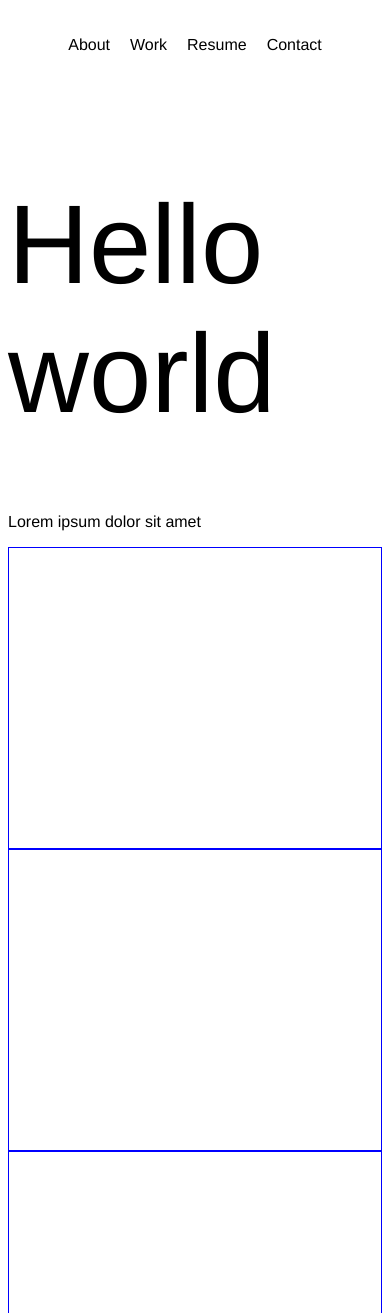
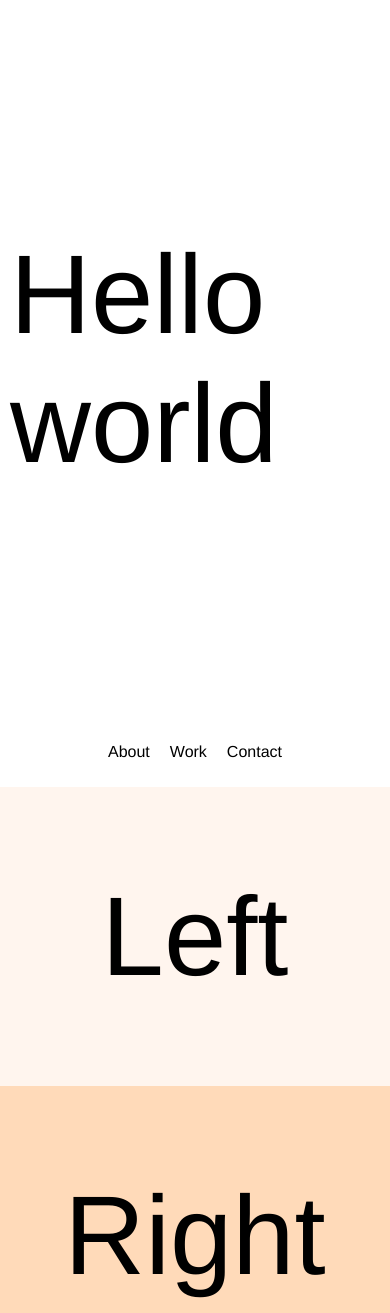
Before and after one commit to alexanderlim9/portfolio-v2, a website: page app/index.html in a window 390 px wide. Shown: the top 1313 px of the page. Drawn offline with Linux system fonts and the light colour scheme.

Commit message:
start mobile-first

```diff
--- a/app/index.html
+++ b/app/index.html
@@ -16,6 +16,9 @@
     <link rel="stylesheet" type="text/css" href="css/style.css">
 </head>
 <body>
+<div class="hero">
+    <h1>Hello world</h1>
+</div>
 <div class="nav">
     <div class="nav-link">
         <p>About</p>
@@ -24,46 +27,15 @@
         <p>Work</p>
     </div>
     <div class="nav-link">
-            <p>Resume</p>
-        </div>
-        <div class="nav-link">
         <p>Contact</p>
     </div>
 </div>
-    <div class="container">
-        <!--<div class="row nav">-->
-
-            <!--<div class="col-1">-->
-                <!--About-->
-            <!--</div>-->
-            <!--<div class="col-1">-->
-                <!--Work-->
-            <!--</div>-->
-            <!--<div class="col-1">-->
-                <!--Resume-->
-            <!--</div>-->
-            <!--<div class="col-1">-->
-                <!--Contact-->
-            <!--</div>-->
-        <!--</div>-->
-        <div class="row hero">
-            <h1>Hello world</h1>
+<div class="about">
+    <div class="left">
+        <h1>Left</h1>
     </div>
-        <div class="row intro">
-            <p>
-                Lorem ipsum dolor sit amet
-            </p>
-        </div>
-        <div class="row gallery">
-            <div class="col-4">
-                <div class="project"></div>
-            </div>
-            <div class="col-4">
-                <div class="project"></div>
-            </div>
-            <div class="col-4">
-                <div class="project"></div>
-            </div>
+    <div class="right">
+        <h1>Right</h1>
     </div>
 </div>
 </body>
--- a/app/less/style.less
+++ b/app/less/style.less
@@ -1,29 +1,68 @@
+
+
 html, body {
   font-size: 16px;
   font-family: "Helvetica Neue";
+  height: 100%;
+  margin: 0px;
 }
+
 h1 {
   font-weight: 500;
   font-size: 7em;
+  padding: 10px;
 }
 
 .hero {
-  margin-top: 100px;
+  display: flex;
+  height: 85%;
+  justify-content: center;
+  align-items: center;
 }
 
-.project {
-  height: 300px;
-  border: solid blue 1px;
+.about {
+  display: flex;
+  flex-direction: column;
+  //border: solid blue 1px;
+
+  .left {
+    display: flex;
+    justify-content: center;
+    //align-items: center;
+    background-color: seashell;
+  }
+
+  .right {
+    display: flex;
+    justify-content: center;
+    background-color: peachpuff;
+  }
 }
 
 .nav {
   display: flex;
   flex-direction: row;
   justify-content: center;
-  margin-top: 10px;
+  //margin-top: 10px;
 
   .nav-link {
     padding: 10px;
     font-size: 16px;
   }
 }
+
+
+@media (min-width: 750px) {
+  .about {
+    flex-direction: row;
+    .left {
+      width: 50%;
+      background-color: darkseagreen;
+    }
+
+    .right {
+      width: 50%;
+      background-color: linen;
+    }
+  }
+}
```
Also changed, not shown: app/css/style.css. Lines whose indentation alone changed are shown as unchanged.
